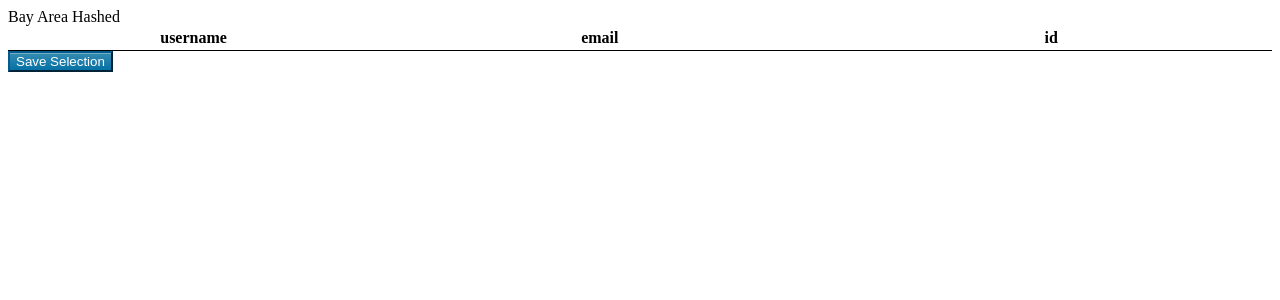
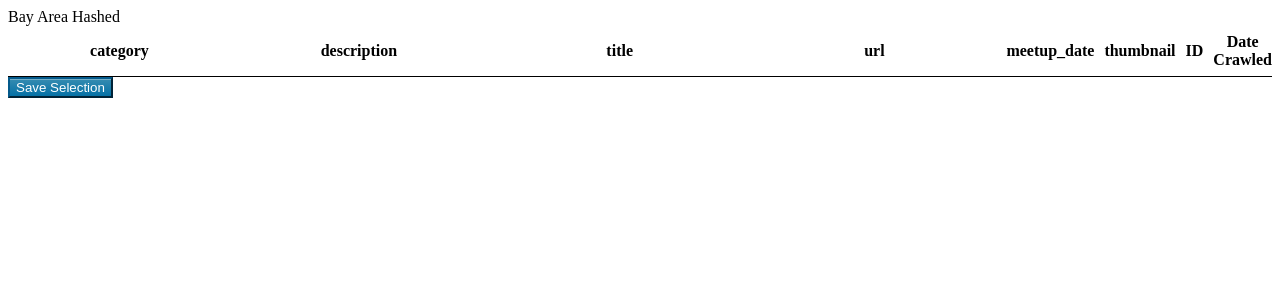
Before and after one commit to roopeshvaddepally/bayareahash, a Flask app: page /admin in a window 1280 px wide. Shown: the top 300 px of the page. Run offline with Flask 2, Linux system fonts and the light colour scheme; lists and menus that the app fills with data are empty; parts of the project's set-up code (start-up, migrations or seed data) failed here and were passed over; some libraries are stand-ins or nearby versions.

Commit message:
modifying db.admin_query() 1. now making it call common.time.get_next_week() to get start and end_time 2. cleaning cursor resp data, mainly _id and crawled_at field to make the json parser happy

```diff
--- a/app.py
+++ b/app.py
@@ -1,7 +1,8 @@
 from flask import Flask, render_template, request, jsonify
-from common.db import subscribe_email, confirm, unsubscribe
+from common.db import subscribe_email, confirm, unsubscribe, admin_query
+from common.time import get_next_week
 from common.mail import SendEmail
-
+import json
 
 app = Flask(__name__)
 
@@ -39,7 +40,9 @@ def isAdmin():
 
 @app.route("/curate")
 def curate():
-    return jsonify(aaData = [dict(username='g.user',email="g.user.email",id="g.user.id"), dict(username='g.user',email="g.user.email",id="g.user.id"),dict(username='g.user',email="g.user.email",id="g.user.id"),dict(username='g.user',email="g.user.email",id="g.user.id")])
+    datetimes = get_next_week()
+    data = admin_query()
+    return jsonify(aaData = data)
 
 
 @app.route("/filtered")
--- a/templates/admin.html
+++ b/templates/admin.html
@@ -12,7 +12,7 @@
   </style>
   <script type="text/javascript" src="http://platform.linkedin.com/in.js">
     api_key: 8nmza1hiy5pf
-    authorize: false
+    authorize: true
   </script>
   <script type="text/javascript">
   function onLinkedInAuth() {
@@ -38,19 +38,28 @@
     var oTable = $('#dtable').dataTable( {
       "bProcessing": true,
       "sAjaxSource": "/curate",
-      "sDom": 'T<"clear">lfrtip',
       "bProcessing": true,
       "bJQueryUI": true,
+      "sScrollY": "100%",
+      "bScrollCollapse": true,
+      "bPaginate": false,
       "oTableTools": {
         "sRowSelect": "multi",
         "aButtons": [ "select_all", "select_none" ]
       },
       "aoColumns": [
-        { "mDataProp": "username" },
-        { "mDataProp": "email" },
-        { "mDataProp": "id" }
+        { "mDataProp": "category" },
+        { "mDataProp": "description" },
+        { "mDataProp": "title" },
+        { "mDataProp": "url" },
+        { "mDataProp": "meetup_date" },
+        { "mDataProp": "thumbnail" },
+        { "mDataProp": "_id" },
+        { "mDataProp": "date_crawled" }
       ]
     });
+    var ofc = new FixedColumns( oTable );
+    oFC.fnSetRowHeight($('#dtable tbody tr', 100));
     setTimeout(function() {
       $('#dtable tr').click( function() {
         $(this).toggleClass('row_selected');
@@ -75,6 +84,9 @@
       border-color: #045A8B;
       color: white !important;
     }
+    tr {
+      height:50px;
+    }
   </style>
 </head>
 <body>
@@ -87,9 +99,14 @@
   <table cellpadding="0" cellspacing="0" border="0" class="display" id="dtable">
     <thead>
       <tr>
-        <th width="20%">username</th>
-        <th width="25%">email</th>
-        <th width="25%">id</th>
+        <th width="20%">category</th>
+        <th width="25%">description</th>
+        <th width="25%">title</th>
+        <th width="25%">url</th>
+        <th width="25%">meetup_date</th>
+        <th width="25%">thumbnail</th>
+        <th width="25%">ID</th>
+        <th width="25%">Date Crawled</th>
       </tr>
     </thead>
     <tbody>
```
Also changed, not shown: common/db.py (+10 -4 lines).
